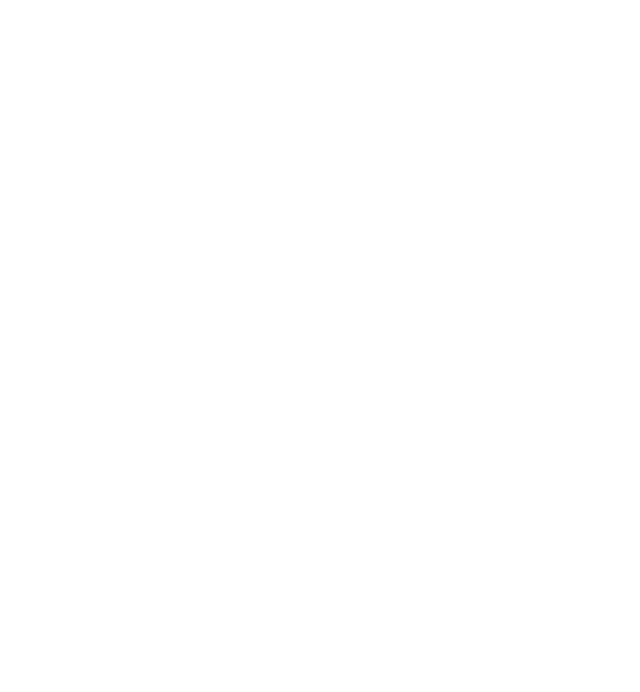
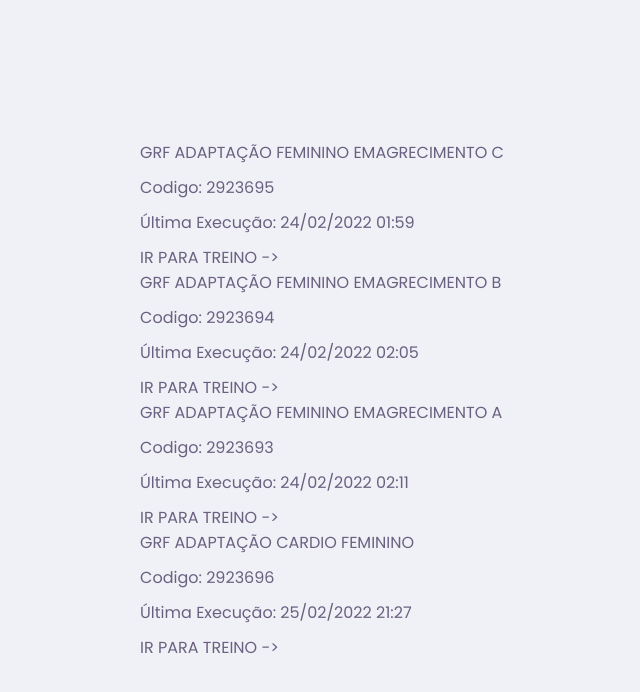
Before and after one commit to imkimura/just-do-it, a React (Create React App) app: page /trainings in a window 1280 px wide. Before the commit this address had no page. Shown: the top 692 px of the page, without its empty margins (318-958 px from the left). Built offline with nearby package versions, Linux system fonts and the light colour scheme.

Commit message:
Ta tomando forma o menino

```diff
--- a/package.json
+++ b/package.json
@@ -7,9 +7,11 @@
     "@testing-library/react": "^12.1.3",
     "@testing-library/user-event": "^13.5.0",
     "axios": "^0.26.0",
+    "moment": "^2.29.1",
     "path": "^0.12.7",
     "react": "^17.0.2",
     "react-dom": "^17.0.2",
+    "react-router": "^6.2.1",
     "react-router-dom": "^6.2.1",
     "react-scripts": "4.0.3",
     "web-vitals": "^2.1.4"
--- a/public/index.html
+++ b/public/index.html
@@ -11,6 +11,7 @@
     <link href="https://fonts.googleapis.com/css2?family=Fjalla+One&family=Montserrat:wght@300;400;500&family=Roboto:wght@300;400;500;700&display=swap" rel="stylesheet">
     <link rel="stylesheet" href="https://stackpath.bootstrapcdn.com/bootstrap/4.3.1/css/bootstrap.min.css" integrity="sha384-ggOyR0iXCbMQv3Xipma34MD+dH/1fQ784/j6cY/iJTQUOhcWr7x9JvoRxT2MZw1T" crossorigin="anonymous">
     <link rel="stylesheet" href="https://use.fontawesome.com/releases/v5.15.2/css/all.css" integrity="sha384-vSIIfh2YWi9wW0r9iZe7RJPrKwp6bG+s9QZMoITbCckVJqGCCRhc+ccxNcdpHuYu" crossorigin="anonymous">
+    <link href="https://fonts.googleapis.com/css2?family=Archivo:wght@400;700&family=Poppins&display=swap" rel="stylesheet">
     <title>Selfit Treinos</title>
   </head>
   <body>
--- a/src/assets/global.css
+++ b/src/assets/global.css
@@ -1,30 +1,75 @@
-body {
-    margin: 0;
-    font-family: -apple-system, BlinkMacSystemFont, 'Segoe UI', 'Roboto', 'Oxygen',
-      'Ubuntu', 'Cantarell', 'Fira Sans', 'Droid Sans', 'Helvetica Neue',
-      sans-serif;
-    -webkit-font-smoothing: antialiased;
-    -moz-osx-font-smoothing: grayscale;
+:root {
+  font-size: 60%;
+  --color-background: #F0F0F7;
+  --color-primary-lighter: #9871F5;
+  --color-primary-light: #916BEA;
+  --color-primary: #8257E5;
+  --color-primary-dark: #774DD6;
+  --color-primary-darker: #6842C2;
+  --color-secundary: #04D361;
+  --color-secundary-dark: #04BF58;
+  --color-title-in-primary: #FFFFFF;
+  --color-text-in-primary: #D4C2FF;
+  --color-text-title: #32264D;
+  --color-text-complement: #9C98A6;
+  --color-text-base: #6A6180;
+  --color-line-in-white: #E6E6F0;
+  --color-input-background: #F8F8FC;
+  --color-button-text: #FFFFFF;
+  --color-box-base: #FFFFFF;
+  --color-box-footer: #FAFAFC;
 }
 
-  code {
-    font-family: source-code-pro, Menlo, Monaco, Consolas, 'Courier New',
-      monospace;
+* {
+  margin: 0;
+  padding: 0;
+  box-sizing: border-box;
 }
 
-  .title-navbar {
-    font-family: 'Fjalla One', sans-serif;
-    font-size: 1.4rem;
-    font-weight: bold;
-    color: #360e4c !important;
+html,
+body,
+#root {
+  height: 100vh;
 }
 
-  .navbar-light .navbar-toggler {
-    color: rgb(45 3 125 / 50%);
-    border-color: rgb(101 27 167 / 10%);
-
+body {
+  background: var(--color-background);
 }
 
-  .navbar {
-    padding: 0.7rem 1rem;
+#root {
+  display: flex;
+  align-items: center;
+  justify-content: center;
 }
+
+body,
+input,
+button,
+textarea {
+  font: 500 1.6rem Poppins;
+  color: var(--color-text-base);
+}
+
+.container {
+  width: 90vw;
+  max-width: 700px;
+}
+
+button {
+  background: none;
+  border: 0;
+  color: var(--color-primary);
+  font: 700 1.6rem Archivo;
+  cursor: pointer;
+  transition: color 0.2s;
+}
+
+button:hover {
+  color: var(--color-primary-dark);
+}
+
+@media (min-width: 700px) {
+   :root {
+      font-size: 62.5%;
+  }
+}
--- /dev/null
+++ b/src/components/Input/index.js
@@ -0,0 +1,15 @@
+import React, {InputHTMLAttributes} from 'react';
+
+import './styles.css';
+
+const Input = ({name, label, ...rest}) => {
+
+    return (
+        <div className="input-block">
+            <label htmlFor={name}>{label}</label>
+            <input id={name} {...rest} />
+        </div>
+    )
+}
+
+export default Input;
--- /dev/null
+++ b/src/components/Input/styles.css
@@ -0,0 +1,34 @@
+.input-block {
+    position: relative;
+}
+
+.input-block+.input-block {
+    margin-top: 1.4rem;
+}
+
+.input-block label {
+    font-size: 1.4rem;
+}
+
+.input-block input {
+    width: 100%;
+    height: 5.6rem;
+    margin-top: 0.8rem;
+    border-radius: 0.8rem;
+    background: var(--color-input-background);
+    border: 1px solid var(--color-line-in-white);
+    outline: 0;
+    padding: 0 1.6rem;
+    font: 1.6rem Archivo;
+}
+
+.input-block:focus-within::after {
+    width: calc(100% - 3.2rem);
+    height: 2px;
+    content: '';
+    background: var(--color-primary-light);
+    position: absolute;
+    left: 1.6rem;
+    right: 1.6rem;
+    bottom: 0;
+}
--- a/src/pages/Home/index.js
+++ b/src/pages/Home/index.js
@@ -1,19 +1,42 @@
-import React from 'react';
+import React, { useState } from 'react';
+import { useNavigate } from 'react-router-dom';
+import Input from '../../components/Input';
 
 import api from '../../services/api';
 
 const Home = () => {
-    // searchTrains();
-
+    const [cpf, setCpf] = useState('');
+    const navigate = useNavigate();
     // async function searchTrains() {
     //     const res = await api.get('/turmas/consultarPrograma?codigocliente=1179534');
 
     //     console.log(res.data.return);
     // }
 
+    function handleSearchClient(e) {
+        e.preventDefault();
+
+        console.log(cpf);
+        const codigo = '1179534';
+
+        return navigate('/trainings', {
+            state: {codigo}
+        });
+    }
+
     return (
-        <div>
-            <p>Ola</p>
+        <div className="search">
+            <form onSubmit={handleSearchClient}>
+                <p>BUSCAR</p>
+                <Input
+                    type="text"
+                    name="cpf"
+                    value={cpf}
+                    onChange={(e) => setCpf(e.target.value)}
+                    placeholder="Digite seu CPF..."
+                />
+                <button type='submit'>BUSCAR</button>
+            </form>
         </div>
     );
 };
--- /dev/null
+++ b/src/pages/Trainings/index.js
@@ -0,0 +1,101 @@
+import moment from 'moment';
+import React, { useState } from 'react';
+import {useLocation} from 'react-router-dom';
+
+const Trainings = () => {
+    const location = useLocation();
+    const {codigo} = location.state || '';
+    const [trainings, setTrainings] = useState(
+        [
+            {
+                "codigo": 2923695,
+                "ativo": true,
+                "mensagemaluno": "Qualquer dúvida acione o botão chama professor de qualquer aparelho. Bom Treino!!!",
+                "nome": "GRF ADAPTAÇÃO FEMININO EMAGRECIMENTO C",
+                "ultimaexecucao": "2022-02-24T01:59:26.000Z",
+                "usarcomopredefinida": false,
+                "versao": null,
+                "categoria_codigo": 213,
+                "codigo_old": null,
+                "categoria_codigo_old": null,
+                "empresa_origem": null,
+                "empresa_codigo": null,
+                "usarcomopredefinida_old": null,
+                "empresazw": null,
+                "dataultimaexecucao": "2022-02-24T01:59:26.000Z",
+                "tipoexecucao": "Alternado"
+            },
+            {
+                "codigo": 2923694,
+                "ativo": true,
+                "mensagemaluno": "Qualquer dúvida acione o botão chama professor de qualquer aparelho. Bom Treino!!!",
+                "nome": "GRF ADAPTAÇÃO FEMININO EMAGRECIMENTO B",
+                "ultimaexecucao": "2022-02-24T02:05:02.000Z",
+                "usarcomopredefinida": false,
+                "versao": null,
+                "categoria_codigo": 213,
+                "codigo_old": null,
+                "categoria_codigo_old": null,
+                "empresa_origem": null,
+                "empresa_codigo": null,
+                "usarcomopredefinida_old": null,
+                "empresazw": null,
+                "dataultimaexecucao": "2022-02-24T02:05:02.000Z",
+                "tipoexecucao": "Alternado"
+            },
+            {
+                "codigo": 2923693,
+                "ativo": true,
+                "mensagemaluno": "Qualquer dúvida acione o botão chama professor de qualquer aparelho. Bom Treino!!!",
+                "nome": "GRF ADAPTAÇÃO FEMININO EMAGRECIMENTO A",
+                "ultimaexecucao": "2022-02-24T02:11:06.000Z",
+                "usarcomopredefinida": false,
+                "versao": null,
+                "categoria_codigo": 216,
+                "codigo_old": null,
+                "categoria_codigo_old": null,
+                "empresa_origem": null,
+                "empresa_codigo": null,
+                "usarcomopredefinida_old": null,
+                "empresazw": null,
+                "dataultimaexecucao": "2022-02-24T02:11:06.000Z",
+                "tipoexecucao": "Alternado"
+            },
+            {
+                "codigo": 2923696,
+                "ativo": true,
+                "mensagemaluno": "Qualquer dúvida acione o botão chama professor de qualquer aparelho. Bom Treino!!!",
+                "nome": "GRF ADAPTAÇÃO CARDIO FEMININO",
+                "ultimaexecucao": "2022-02-25T21:27:02.000Z",
+                "usarcomopredefinida": false,
+                "versao": null,
+                "categoria_codigo": 213,
+                "codigo_old": null,
+                "categoria_codigo_old": null,
+                "empresa_origem": null,
+                "empresa_codigo": null,
+                "usarcomopredefinida_old": null,
+                "empresazw": null,
+                "dataultimaexecucao": "2022-02-25T21:27:02.000Z",
+                "tipoexecucao": "Alternado"
+            }
+        ]
+    );
+
+    return (
+        <div>
+            {trainings.map((training) => {
+                return (
+                <div>
+                    <p>{training.nome}</p>
+                    <p>Codigo: {training.codigo}</p>
+                    <p>Última Execução: {moment(training.ultimaexecucao).format('DD/MM/YYYY HH:mm')}</p>
+                    <a>IR PARA TREINO -> </a>
+                </div>
+                )
+            })}
+        </div>
+    );
+}
+
+export default Trainings;
--- a/src/routes.js
+++ b/src/routes.js
@@ -1,6 +1,7 @@
 import React from 'react';
 import {Routes, Route, BrowserRouter} from 'react-router-dom';
 import Home from './pages/Home';
+import Trainings from './pages/Trainings';
 
 
 const Router = () => {
@@ -8,6 +9,7 @@
     <BrowserRouter>
         <Routes>
             <Route path='/' exact element={<Home/>} />
+            <Route path='/trainings' exact element={<Trainings/>} />
         </Routes>
     </BrowserRouter>
   );
```
Lines whose indentation alone changed are shown as unchanged.
